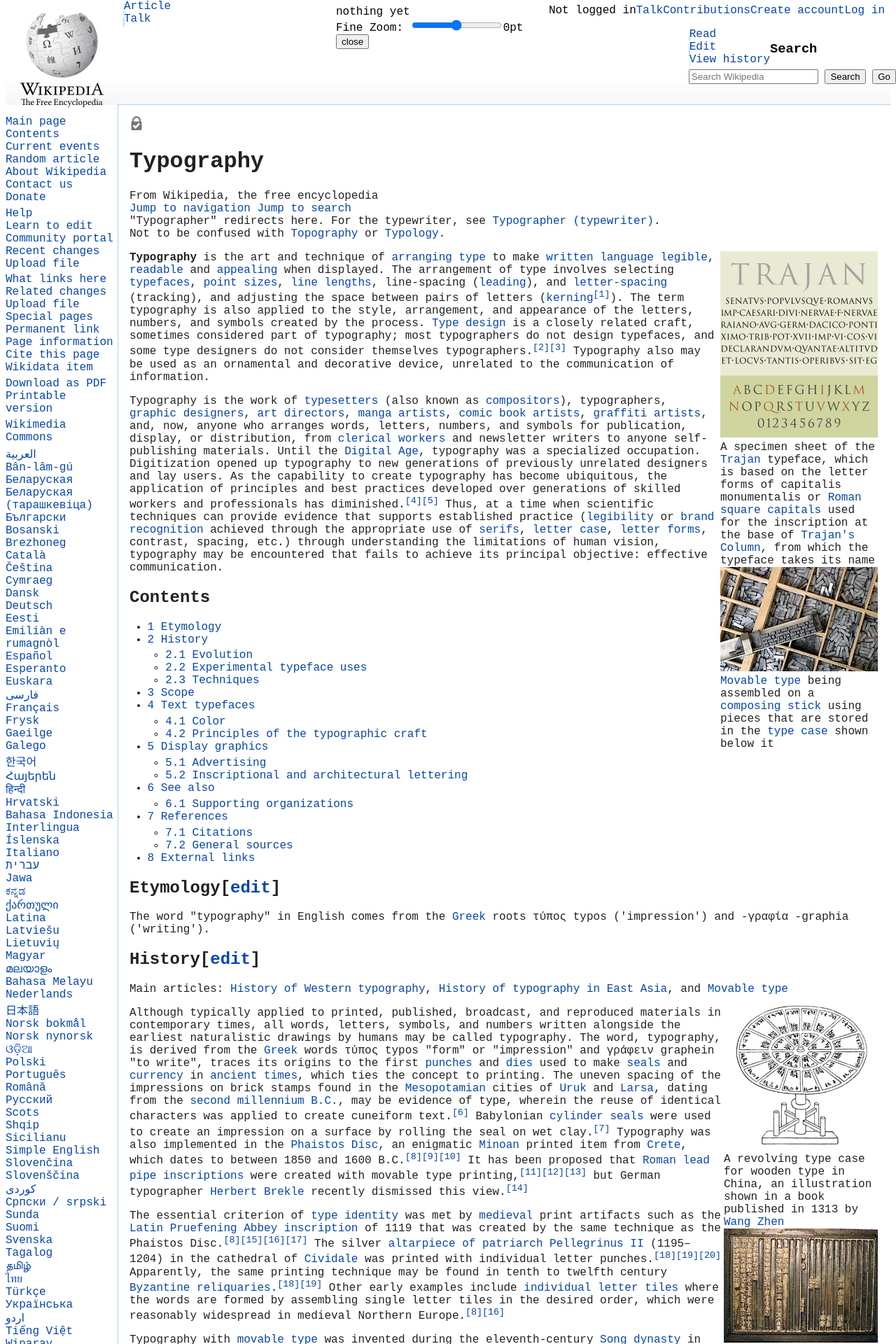
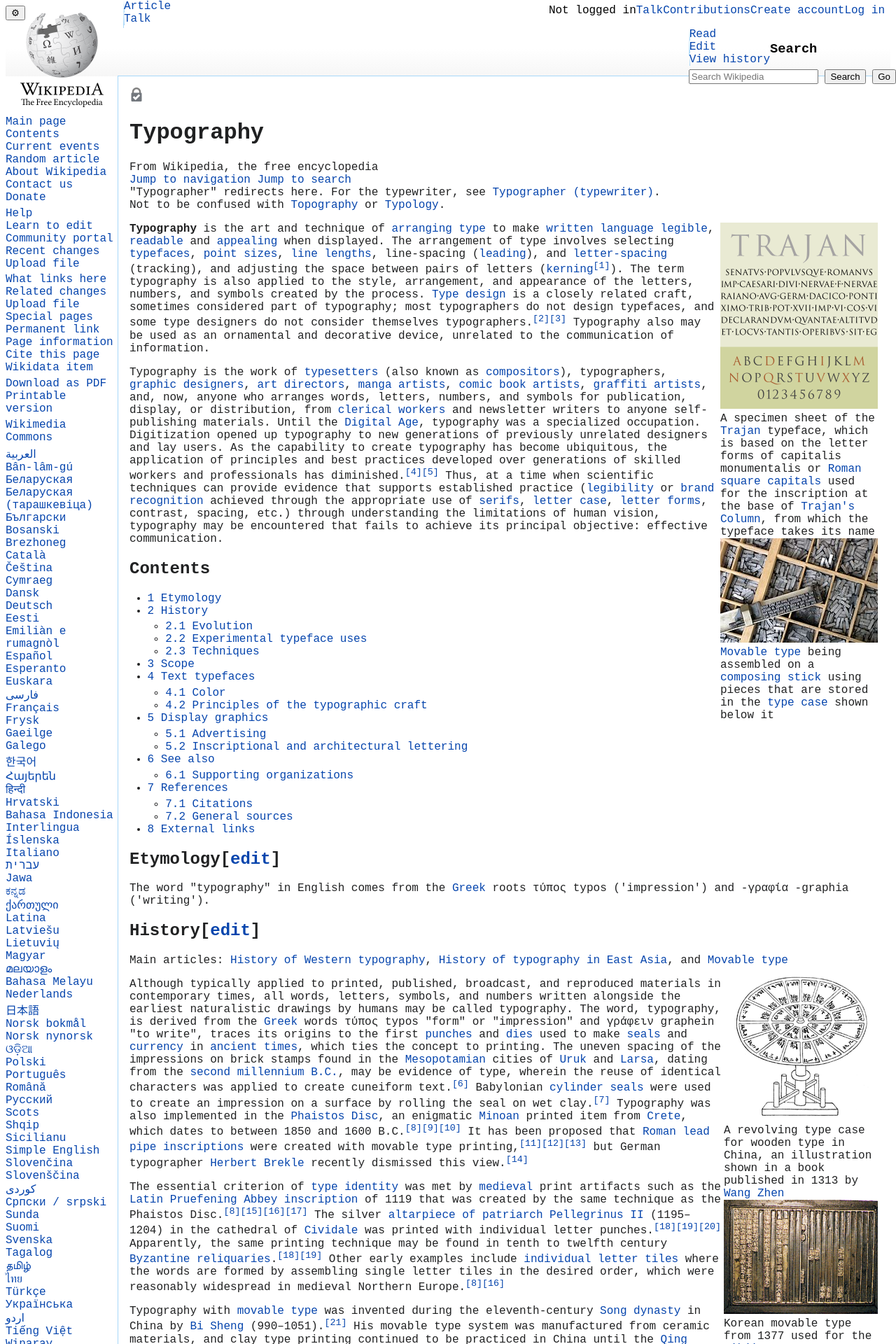
Before and after one commit to graphicore/varla-varfo, a Jekyll site: the page explorations/wikipedia/Typography/firefox_save_page_as/Typography - Wikipedia.html, which Jekyll copies as it is, in a window 1280 px wide. Shown: the top 1920 px of the page at 70% size. Built offline with Jekyll 4.4.1, drawn with Linux system fonts in a browser that asks for light colours; some web fonts are replaced.

Commit message:
[explorations/wikipedia] user settings for "fine font size" with localStorage

```diff
--- a/explorations/wikipedia/Typography/firefox_save_page_as/Typography - Wikipedia.html
+++ b/explorations/wikipedia/Typography/firefox_save_page_as/Typography - Wikipedia.html
@@ -32,7 +32,10 @@
 
 </head>
 <body class="mediawiki ltr sitedir-ltr mw-hide-empty-elt ns-0 ns-subject mw-editable page-Typography rootpage-Typography skin-vector action-view skin-vector-legacy">
+
+<button title="Toggle User Settings Widget" class="toggle-user_settings">⚙</button>
 <div class="insert_user_settings"></div>
+
 <div id="mw-page-base" class="noprint"></div>
 
 
--- a/explorations/wikipedia/js/main.mjs
+++ b/explorations/wikipedia/js/main.mjs
@@ -1,6 +1,13 @@
 /* jshint browser: true, esversion: 9, laxcomma: true, laxbreak: true */
 import DOMTool from '../../calibrate/js/domTool.mjs';
 
+
+const PORTAL_AUGMENTATION_TEMPLATE = `
+<fieldset>
+    <legend>Portal Augmentation</legend>
+    <em>nothing yet</en>
+</fieldset>
+`;
 /* We may not use this now */
 class PortalAugmentationWidget{
     /* Set information about the portal that we can't determine yet ourselves. */
@@ -9,15 +16,22 @@
         this._domTool = new DOMTool(this._baseElement.ownerDocument);
         var dom = this._domTool.createElementfromHTML(
             'div', {'class': 'portal_augmentation'},
-            '<em>nothing yet</en>'
+            PORTAL_AUGMENTATION_TEMPLATE
         );
         this.container = dom;
         this._baseElement.appendChild(dom);
     }
 }
 
+
+const FINE_USER_ZOOM_LOCAL_STORAGE_KEY = 'varla-varfo-fine-user-zoom';
 const USER_PREFERENCES_TEMPLATE = `
- <label>Fine Zoom: <input type="range" min="-4" max="4" value="0.00" step=".01" /></label>
+<fieldset>
+    <legend>User Preferences</legend>
+    <label class="user_preferences-fine_user_zoom">Fine&nbsp;Zoom:
+        <input type="range" min="-4" max="4" value="0.00" step=".01" />
+    </label>
+</fieldset>
 `;
 
 class UserPreferencesWidget{
@@ -31,10 +45,18 @@
         );
         this.container = dom;
         this._baseElement.appendChild(dom);
+        {
+            let change = evt=>{
+                evt.target.parentNode.setAttribute('data-value', evt.target.value);
+                evt.target.ownerDocument.documentElement.style.setProperty('--fine-user-zoom', evt.target.value);
+                this._domTool.window.localStorage.setItem(FINE_USER_ZOOM_LOCAL_STORAGE_KEY, evt.target.value);
+            };
 
-        let change = evt=>evt.target.parentNode.setAttribute('data-value', evt.target.value);
-        for(let elem of this.container.querySelectorAll('input[type="range"]')){
-            console.log('???', elem);
+            let elem = this.container.querySelector('.user_preferences-fine_user_zoom input[type="range"]');
+            var storedValue = this._domTool.window.localStorage.getItem(FINE_USER_ZOOM_LOCAL_STORAGE_KEY);
+            if(storedValue !== null)
+                elem.value = storedValue;
+
             elem.addEventListener('input', change);
             change({target: elem});
         }
@@ -44,7 +66,7 @@
 
 const WIDGETS_CONTAINER_TEMPLATE = `
 <!-- insert: child widgets -->
-<button class="close">close</button>
+<button class="close">done</button>
 `;
 
 class WidgetsContainerWidget {
@@ -96,17 +118,24 @@
 
         this._isActive = false;
     }
+    toggle() {
+        if(this._isActive)
+            this.close();
+        else
+            this.activate();
+    }
+
 }
 
 
-function main(){
+function main() {
     let userSettingsWidget = new WidgetsContainerWidget(
                     document.querySelector('.insert_user_settings'),
                     [
                         PortalAugmentationWidget,
                         UserPreferencesWidget
                     ]);
-    userSettingsWidget.activate();
-
+    for(let elem of document.querySelectorAll('.toggle-user_settings'))
+        elem.addEventListener('click', ()=>userSettingsWidget.toggle());
 }
 window.onload = main;
--- a/explorations/wikipedia/main.css
+++ b/explorations/wikipedia/main.css
@@ -1,6 +1,10 @@
 :root{
     /* can't use this per @font-face rule */
     font-synthesis: none;
+    --fine-user-zoom: 0;
+}
+body {
+    font-size: calc(100% + 1pt * var(--fine-user-zoom, 0));
 }
 
 @font-face {
@@ -221,13 +225,41 @@
 
 /* widgets */
 
-.widgets_container{
-    width: 20em;
-    margin: auto;
+button.toggle-user_settings{
     z-index: 1;
     position: relative;
+}
+
+.widgets_container{
+    width: 25rem;
+    z-index: 1;
+    position: absolute;
+    border: 1px solid lightgray;
+    background: #ffffdef0;
+    padding: .5em 1em;
+    margin: 1em 0;
+    border-radius: 0.4em;
+}
+
+.widgets_container > * {
+    margin: .5em 0;
+    display: block;
+}
+
+.widgets_container button.close{
+    margin-left: auto;
+    font-weight: 600;
+}
+
+.widgets_container legend{
+    font-family: AmstelVar;
+    font-weight: 600;
 }
 
 .user_preferences label::after {
     content: attr(data-value) 'pt';
 }
+
+.widgets_container input[type="range"] {
+    vertical-align: middle;
+}
```
